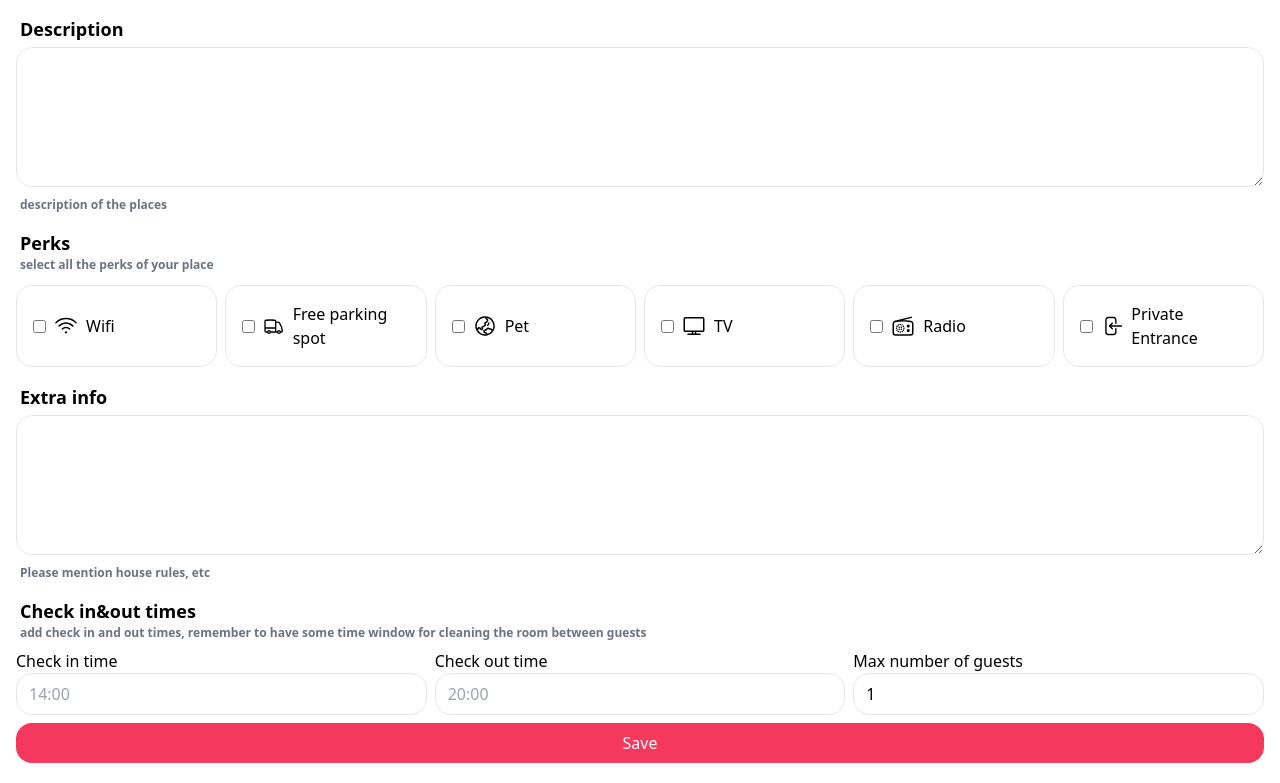
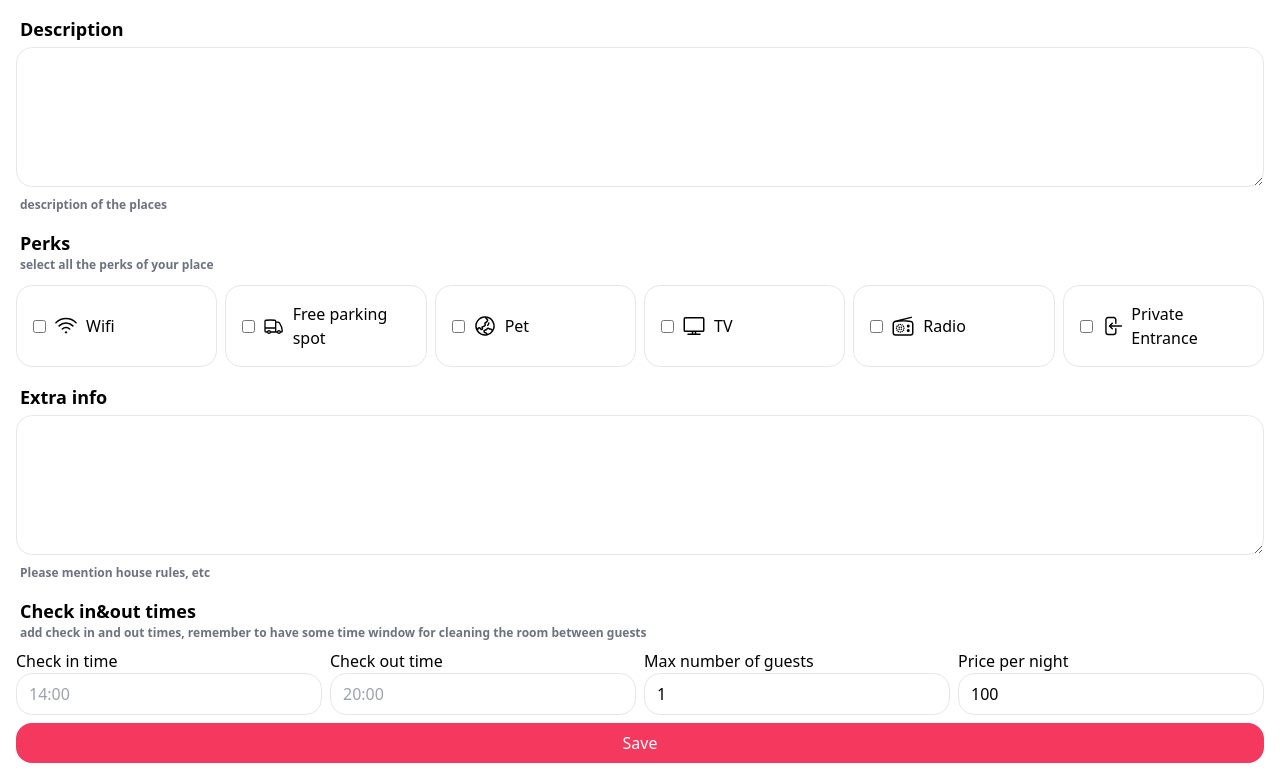
Before and after one commit to MuhammadIlyas269/airbnb-clone, a React (Vite) app in the folder frontend/: page /account/places/new in a window 1280 px wide. Shown: the part 605-1388 px from the top of the page. Built offline with nearby package versions, Linux system fonts and the light colour scheme; no server answers; the HTML template or start-up script is replaced by a standard one.

Commit message:
frontend-fix: add new price field in PlacesFormPage

```diff
--- a/frontend/src/pages/PlacesFormPage.jsx
+++ b/frontend/src/pages/PlacesFormPage.jsx
@@ -16,8 +16,10 @@ const PlacesForm = () => {
     extraInfo: "",
     checkIn: "",
     checkOut: "",
+    price: 100,
     maxGuests: 1,
   });
+
   const [perks, setPerks] = useState([]);
   const [addedPhotos, setAddedPhotos] = useState([]);
   const [redirect, setRedirect] = useState(false);
@@ -36,6 +38,7 @@ const PlacesForm = () => {
         checkIn: responseData.checkIn,
         checkOut: responseData.checkOut,
         maxGuests: responseData.maxGuests,
+        price: responseData.price,
         photoLink: "",
       });
       setAddedPhotos(responseData.photos);
@@ -147,7 +150,7 @@ const PlacesForm = () => {
         {inputDescription(
           "add check in and out times, remember to have some time window for cleaning the room between guests"
         )}
-        <div className="grid gap-2 sm:grid-cols-3">
+        <div className="grid gap-2 grid-cols-2 md:grid-cols-4">
           <div>
             <h3 className="mt-2 -mb-1">Check in time</h3>
             <input
@@ -178,6 +181,16 @@ const PlacesForm = () => {
               placeholder="2"
             />
           </div>
+          <div>
+            <h3 className="mt-2 -mb-1">Price per night</h3>
+            <input
+              type="number"
+              value={userInputs.price}
+              name="price"
+              onChange={inputChangeHandler}
+              placeholder="2"
+            />
+          </div>
         </div>
         <button className="primary my-4">Save</button>
       </form>
```
